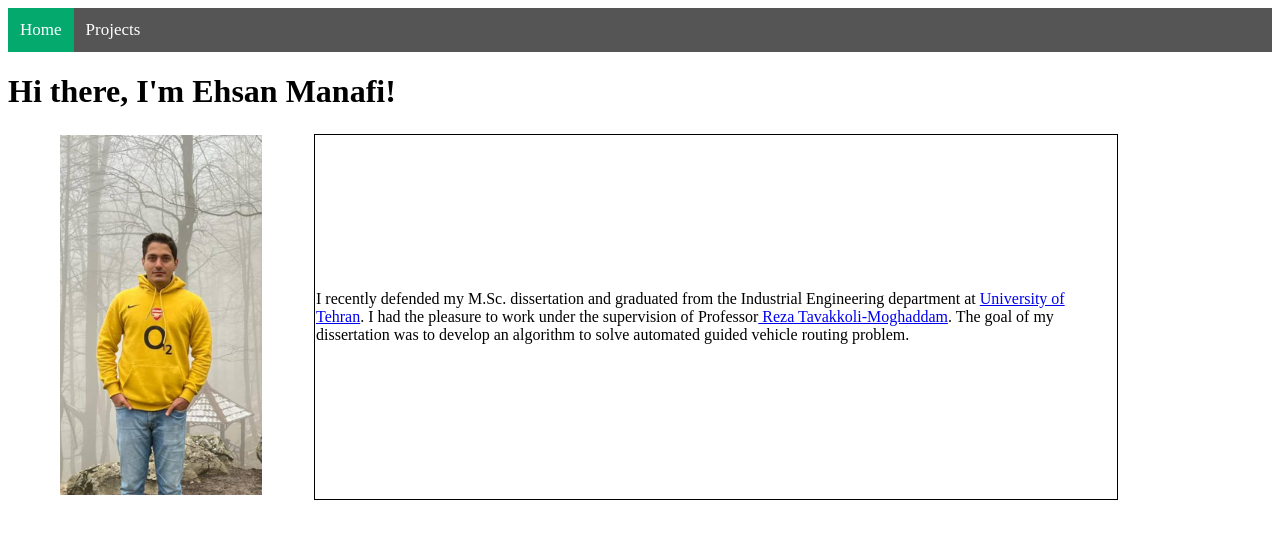
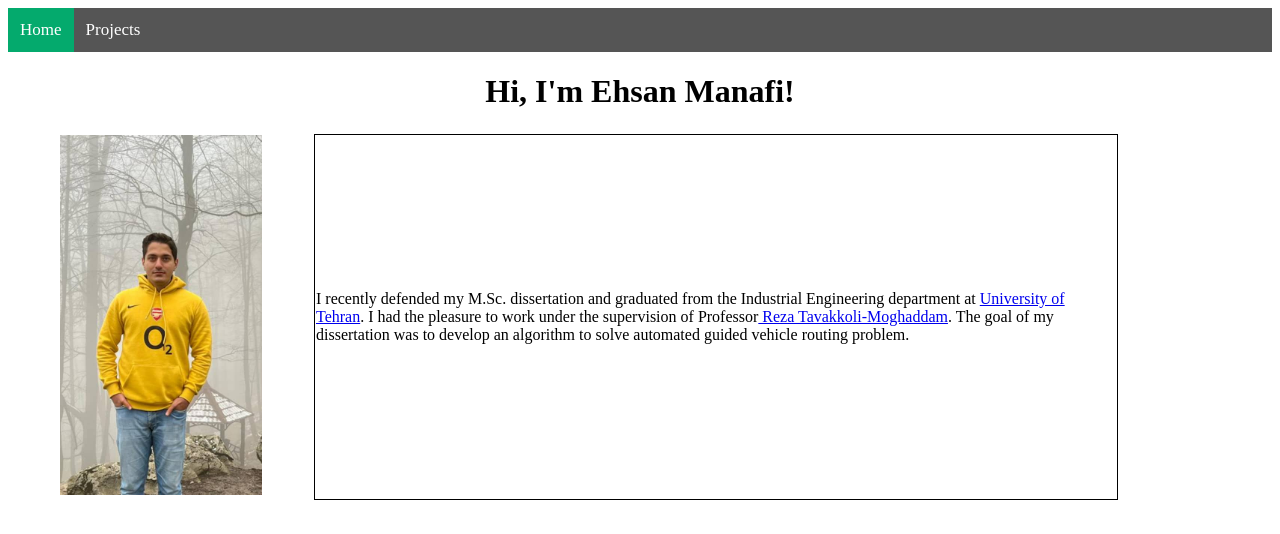
Before and after one commit to ehsmanafi/ehsmanafi.github.io, a plain HTML site: page index.html in a window 1280 px wide. Drawn offline with Linux system fonts and the light colour scheme.

Commit message:
Update index.html

```diff
--- a/index.html
+++ b/index.html
@@ -11,7 +11,7 @@
   		  <a class="active" href="/"><i class="fa fa-fw fa-home"></i> Home</a>
 		  <a href="/projects"><i class="fa fa-fw fa-search"></i> Projects</a>
 		</div>
-		<h1 id="myHeader">Hi there, I'm Ehsan Manafi!</h1>
+		<h1 align="center">Hi, I'm Ehsan Manafi!</h1>
 		<table>
 			<tbody>
 				<tr>
```
